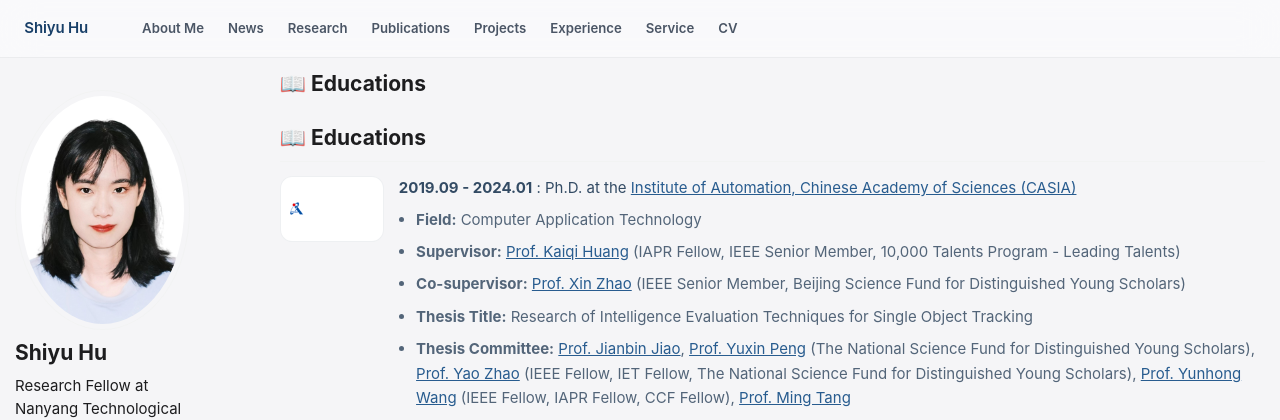
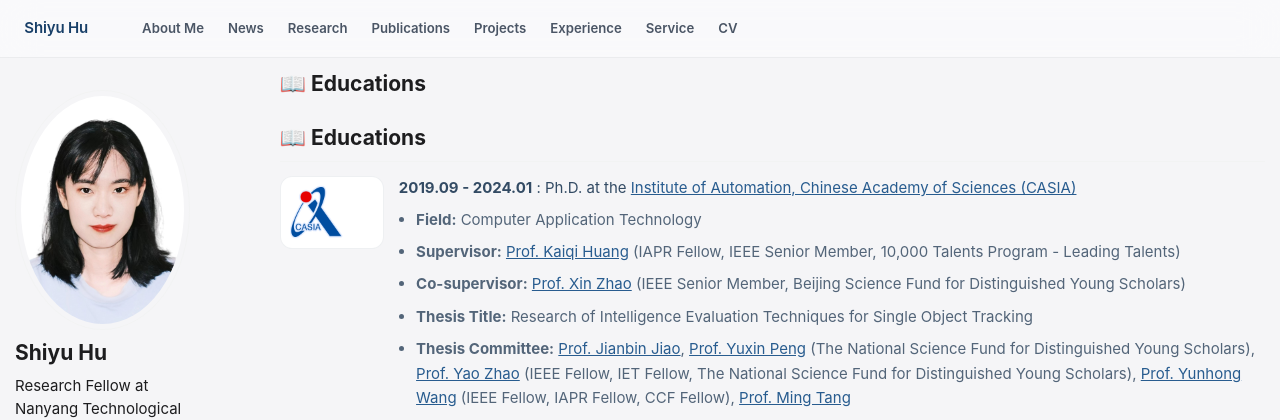
Before and after one commit to huuuuusy/huuuuusy.github.io, a Jekyll site: the page built from _pages/includes/educations.md, in a window 1280 px wide. Shown: the top 420 px of the page. Built offline with Jekyll 4.4.1, drawn with Linux system fonts in a browser that asks for light colours; some web fonts are replaced; our own code applies the rules of GitHub Pages for plain Markdown files.

Commit message:
Improve CASIA logo legibility

```diff
--- a/_pages/includes/educations.md
+++ b/_pages/includes/educations.md
@@ -1,7 +1,7 @@
 # 📖 Educations
 
 <article class="institution-entry">
-  <a class="institution-entry__logo" href="http://english.ia.cas.cn/" aria-label="Institute of Automation, Chinese Academy of Sciences">
+  <a class="institution-entry__logo institution-entry__logo--casia" href="http://english.ia.cas.cn/" aria-label="Institute of Automation, Chinese Academy of Sciences">
     <img src="/images/institutions/casia.png" alt="Institute of Automation, Chinese Academy of Sciences logo">
   </a>
   <div class="institution-entry__content" markdown="1">
--- a/assets/css/main.scss
+++ b/assets/css/main.scss
@@ -970,6 +970,19 @@ a {
     }
 }
 
+.institution-entry__logo--casia {
+    overflow: hidden;
+    justify-content: flex-start;
+
+    img {
+        width: auto;
+        max-width: none;
+        height: 54px;
+        max-height: none;
+        object-fit: initial;
+    }
+}
+
 .institution-entry__content {
     min-width: 0;
     color: #4b5d71;
@@ -1531,6 +1544,10 @@ body {
         }
     }
 
+    .institution-entry__logo--casia img {
+        height: 48px;
+    }
+
     .institution-entry__content {
         font-size: .88rem;
     }
```
